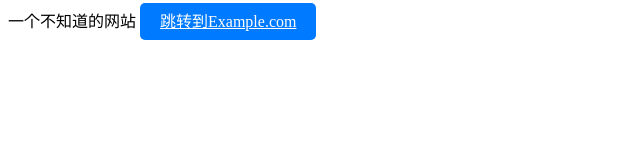
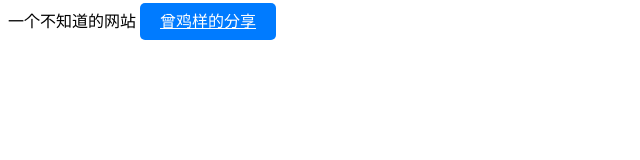
Before and after one commit to fengyu-com/fengyu-com.github.io, a plain HTML site: page index.html in a window 1280 px wide. Shown: the whole page, without its empty margins (0-640 px from the left). Drawn offline with Linux system fonts and the light colour scheme.

Commit message:
Update index.html

```diff
--- a/index.html
+++ b/index.html
@@ -17,4 +17,4 @@
         }
 </style>
         <!-- 带有样式的<a>标签按钮 -->
-    <a href="kdasec.html" class="button">跳转到Example.com</a>
+    <a href="kdasec.html" class="button">曾鸡样的分享</a>
```
